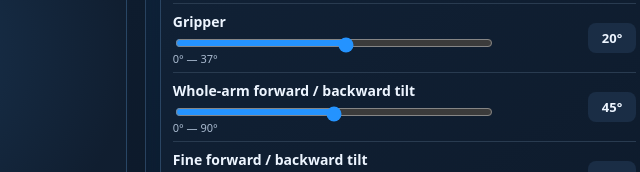
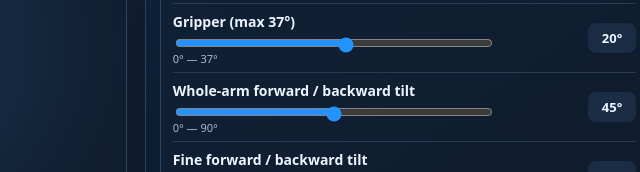
Before and after one commit to aliahmedstot-afk/robotic-hand, a plain HTML site: page index.html in a window 1280 px wide. Shown: the part 548-720 px from the top of the page, 513-1153 px from the left. Drawn offline with Linux system fonts and the light colour scheme.

Commit message:
Make gripper 37 degree limit visible in control label

```diff
--- a/index.html
+++ b/index.html
@@ -50,7 +50,7 @@
 <section class="panel"><h2>USB connection · Arduino Uno</h2><p>Connect your Arduino Uno to your computer with a USB data cable, then press <b>Connect USB</b> and choose the Arduino serial port.</p><p class="hint">The page sends seven comma-separated values followed by a new line, at <b>9600 baud</b>: base, shoulder, elbow, wrist, gripper, reach, forward tilt. Your Arduino sketch must read this format and control the matching motors. The new reach axis needs a real linear actuator or suitable slide mechanism to move the arm forward and backward.</p><p class="hint">USB serial in a browser requires HTTPS and a browser that supports Web Serial, such as desktop Chrome or Edge. Some phones and browsers do not support it.</p><p class="hint muted">Test with the arm safely supported, clear of people and objects. All movement sliders are limited to 90° (the fine tilt axis ranges from -90° to +90°). Check that your motors and mechanical joints support the selected range.</p></section>
 </div></main>
 <script>
-const names=["Base rotation (90°)","Shoulder","Elbow","Wrist","Gripper","Whole-arm forward / backward tilt","Fine forward / backward tilt"],angles=[45,90,90,90,20,45,0];
+const names=["Base rotation (90°)","Shoulder","Elbow","Wrist","Gripper (max 37°)","Whole-arm forward / backward tilt","Fine forward / backward tilt"],angles=[45,90,90,90,20,45,0];
 let port=null,writer=null,timer=null;
 const controls=document.getElementById("controls"),status=document.getElementById("status");
 function updateArm(){
```
